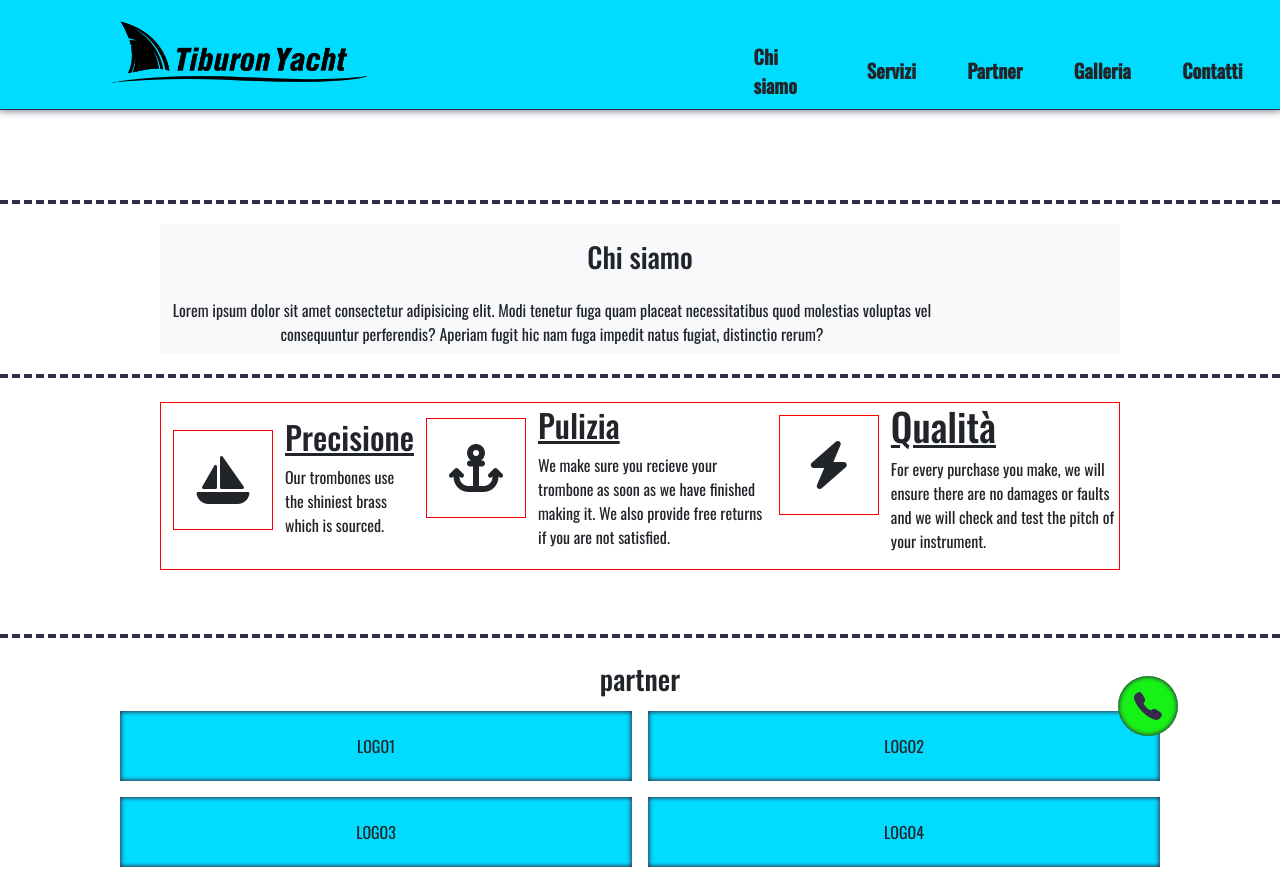
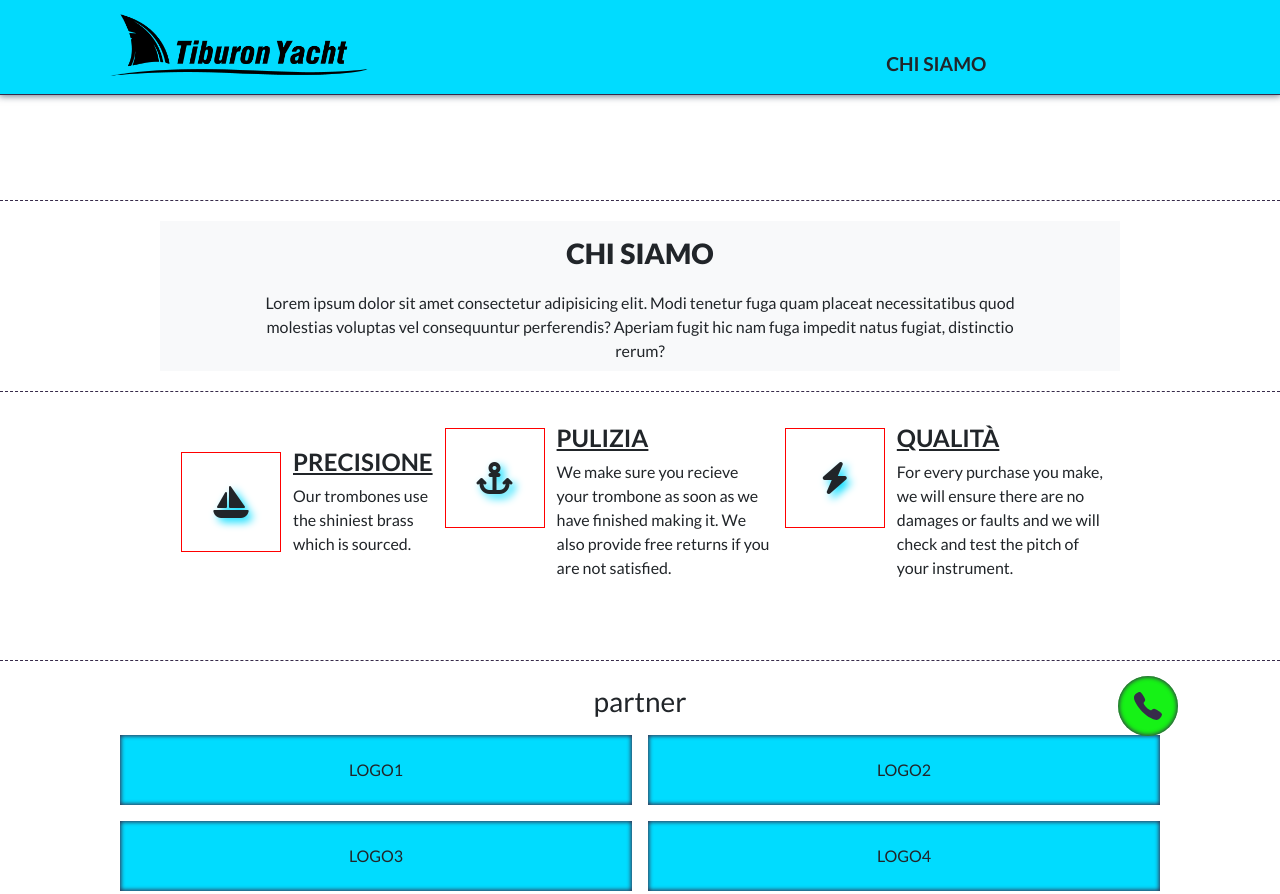
Before and after one commit to albecannoni/tiburonyacht, a plain HTML site: page index.html in a window 1280 px wide. Shown: the top 894 px of the page. Drawn offline with nearby package versions, Linux system fonts and the light colour scheme.

Commit message:
design Update

```diff
--- a/index.html
+++ b/index.html
@@ -11,11 +11,14 @@
   <link href="https://cdn.jsdelivr.net/npm/bootstrap@5.2.1/dist/css/bootstrap.min.css" rel="stylesheet"
     integrity="sha384-iYQeCzEYFbKjA/T2uDLTpkwGzCiq6soy8tYaI1GyVh/UjpbCx/TYkiZhlZB6+fzT" crossorigin="anonymous">
 
-  <!--FONT Oswald-->
+  <!-- FONT Oswald
   <link rel="preconnect" href="https://fonts.googleapis.com">
   <link rel="preconnect" href="https://fonts.gstatic.com" crossorigin>
-  <link href="https://fonts.googleapis.com/css2?family=Oswald:wght@200;300;400;500&display=swap" rel="stylesheet">
-
+  <link href="https://fonts.googleapis.com/css2?family=Oswald:wght@200;300;400;500&display=swap" rel="stylesheet"> -->
+<!--FONT LATO-->
+<link rel="preconnect" href="https://fonts.googleapis.com">
+<link rel="preconnect" href="https://fonts.gstatic.com" crossorigin>
+<link href="https://fonts.googleapis.com/css2?family=Lato:ital,wght@0,100;0,300;0,400;0,700;0,900;1,100;1,300;1,400;1,700;1,900&display=swap" rel="stylesheet">
 <body>
 
   <nav class="navbar navbar-expand-sm bg-light" id="header">
@@ -31,78 +34,90 @@
       <div class="collapse navbar-collapse" id="navbarSupportedContent">
         <ul class="">
           <a href="#Premium" class="nav-link">
-            <li>Chi siamo</li>
+            <li class="semiBold">Chi siamo</li>
           </a>
           <a href="#video" class="nav-link">
-            <li href="">Servizi</li>
+            <li class="semiBold">Servizi</li>
           </a>
           <a href="#pricing" class="nav-link">
-            <li href="">Partner</li>
+            <li class="semiBold">Partner</li>
           </a>
           <a href="#pricing" class="nav-link">
-            <li href="">Galleria</li>
+            <li class="semiBold">Galleria</li>
           </a>
           <a href="#pricing" class="nav-link">
-            <li href="">Contatti</li>
+            <li class="semiBold">Contatti</li>
           </a>
-        </ul>
+        </ul></div>
 
       </div>
     </div>
   </nav>
   <!--BOTTONE CHIAMATA DIRETTA-->
   <div id="telButton" class="ombra">
-    <div class="centraturaFlex"><svg width="50" height="50" fill="currentColor" viewBox="0 0 24 24" xmlns="http://www.w3.org/2000/svg">
-      <path d="M18.327 22.5c-.915 0-2.2-.331-4.125-1.407-2.34-1.312-4.15-2.524-6.478-4.846-2.245-2.243-3.337-3.695-4.865-6.476C1.132 6.63 1.426 4.984 1.755 4.28c.392-.842.97-1.345 1.718-1.844a8.263 8.263 0 0 1 1.343-.712l.13-.057c.231-.105.583-.263 1.028-.094.297.112.562.34.978.75.852.84 2.015 2.71 2.445 3.63.288.619.479 1.028.48 1.486 0 .537-.27.95-.598 1.397l-.182.242c-.356.469-.435.604-.383.846.104.486.884 1.933 2.165 3.212 1.281 1.278 2.686 2.008 3.174 2.112.253.054.39-.027.875-.397.069-.053.14-.107.215-.162.5-.372.894-.635 1.418-.635h.003c.456 0 .847.198 1.493.524.844.426 2.771 1.575 3.616 2.427.412.415.64.679.753.976.169.447.01.797-.094 1.031l-.057.129a8.27 8.27 0 0 1-.716 1.34c-.499.745-1.004 1.322-1.846 1.714a3.16 3.16 0 0 1-1.386.304Z"></path>
+    <div class="centraturaFlex"><svg width="50" height="50" fill="currentColor" viewBox="0 0 24 24"
+        xmlns="http://www.w3.org/2000/svg">
+        <path
+          d="M18.327 22.5c-.915 0-2.2-.331-4.125-1.407-2.34-1.312-4.15-2.524-6.478-4.846-2.245-2.243-3.337-3.695-4.865-6.476C1.132 6.63 1.426 4.984 1.755 4.28c.392-.842.97-1.345 1.718-1.844a8.263 8.263 0 0 1 1.343-.712l.13-.057c.231-.105.583-.263 1.028-.094.297.112.562.34.978.75.852.84 2.015 2.71 2.445 3.63.288.619.479 1.028.48 1.486 0 .537-.27.95-.598 1.397l-.182.242c-.356.469-.435.604-.383.846.104.486.884 1.933 2.165 3.212 1.281 1.278 2.686 2.008 3.174 2.112.253.054.39-.027.875-.397.069-.053.14-.107.215-.162.5-.372.894-.635 1.418-.635h.003c.456 0 .847.198 1.493.524.844.426 2.771 1.575 3.616 2.427.412.415.64.679.753.976.169.447.01.797-.094 1.031l-.057.129a8.27 8.27 0 0 1-.716 1.34c-.499.745-1.004 1.322-1.846 1.714a3.16 3.16 0 0 1-1.386.304Z">
+        </path>
       </svg></div>
 
   </div>
 
   <!--CONTAINER PRINCIPALE-->
-  <main class="w-100">
+  <main class="w-100 ">
 
     <!--CHI SIAMO-->
     <section id="teaser" class="segnaposto centraturaFlex marginTop">
       <div class="h-75 w-75 bg-light centraturFlex">
-        <h3 class="text-center pt-3">Chi siamo</h3>
-        <p class="w-80 h-75 m-2 text-center pt-3">Lorem ipsum dolor sit amet consectetur adipisicing elit. Modi tenetur
+        <h3 class="text-center pt-3 upperText bold">Chi siamo</h3>
+        <div class="centraturaFlex">
+          <p class="w-80 h-75 m-2  pt-1 text-center">Lorem ipsum dolor sit amet consectetur adipisicing elit. Modi
+            tenetur
             fuga quam placeat necessitatibus quod molestias voluptas vel consequuntur perferendis? Aperiam fugit hic nam
             fuga impedit natus fugiat, distinctio rerum?</p>
+        </div>
       </div>
     </section>
 
     <!--PUNTI FORTI AZIENDA-->
-    <section id="focusPoint" class=" grid3">
+    <div class="container-fluid">
+      <section id="focusPoint" class="grid3">
         <div class="grid">
-        <div class="icon centraturaFlex"><i class="fa-sharp fa-3x fa-solid fa-sailboat"></i></div>
-        <div id="" class="">
-          <span class="evidenziato">
-            <h2>Precisione</h2>
+          <div class="icon centraturaFlex"><i class="fa-sharp fa-2x fa-solid fa-sailboat"></i></div>
+          <div id="" class="pt-2 ">
+            <span class="evidenziato ">
+              <h4 class="upperText semiBold">Precisione</h4>
             </span>
             <p>Our trombones use the shiniest brass which is sourced.</p>
           </div>
         </div>
+
         <div class="grid">
-        <div class="icon"><i class="fa-sharp fa-3x fa-solid fa-anchor"></i></div>
-        <div class="">
-          <span class="evidenziato">
-            <h2>Pulizia</h2>
+          <div class="icon"><i class="fa-sharp fa-2x fa-solid fa-anchor"></i></div>
+          <div class=" pt-2">
+            <span class="evidenziato bold">
+              <h4 class="upperText semiBold">Pulizia</h4>
             </span>
-          <p>We make sure you recieve your trombone as soon as we have finished making it. We also provide free returns
+            <p>We make sure you recieve your trombone as soon as we have finished making it. We also provide free
+              returns
               if you are not satisfied. </p>
           </div>
         </div>
         <div class="grid">
           <div class="icon">
-          <i class="fa-sharp fa-3x fa-solid fa-bolt"></i>
+            <i class="fa-sharp fa-2x fa-solid fa-bolt"></i>
           </div>
-        <div class="">
-          <h2><span class="evidenziato">Qualità</span></h2>
+          <div class="pt-2">
+            <span class="evidenziato">
+              <h4 class="upperText semiBold">Qualità</h4>
+            </span>
             <p>For every purchase you make, we will ensure there are no damages or faults and we will check and test the
               pitch of your instrument.</p>
           </div>
         </div>
       </section>
+    </div>
 
     <!--Partner-->
     <section id="partner" class="marginTop segnaposto w-100">
@@ -123,20 +138,25 @@
           <div id="carouselExampleControls" class="carousel slide" data-bs-ride="carousel">
             <div class="carousel-inner">
               <div class="carousel-item active">
-                <img src="https://doodleipsum.com/700/flat?bg=8cafce&i=6e4195d35692e33a35c0967106748b23" class="d-block w-100" alt="...">
+                <img src="https://doodleipsum.com/700/flat?bg=8cafce&i=6e4195d35692e33a35c0967106748b23"
+                  class="d-block w-100" alt="...">
               </div>
               <div class="carousel-item">
-                <img src="https://doodleipsum.com/700?bg=8cafce&i=611d48fdd4b608275e68c4b916526c90" class="d-block w-100" alt="...">
+                <img src="https://doodleipsum.com/700?bg=8cafce&i=611d48fdd4b608275e68c4b916526c90"
+                  class="d-block w-100" alt="...">
               </div>
               <div class="carousel-item">
-                <img src="https://doodleipsum.com/700?bg=8cafce&i=309b198fb7a7031333cf6915cd075c1b" class="d-block w-100" alt="...">
+                <img src="https://doodleipsum.com/700?bg=8cafce&i=309b198fb7a7031333cf6915cd075c1b"
+                  class="d-block w-100" alt="...">
               </div>
             </div>
-            <button class="carousel-control-prev" type="button" data-bs-target="#carouselExampleControls" data-bs-slide="prev">
+            <button class="carousel-control-prev" type="button" data-bs-target="#carouselExampleControls"
+              data-bs-slide="prev">
               <span class="carousel-control-prev-icon" aria-hidden="true"></span>
               <span class="visually-hidden">Previous</span>
             </button>
-            <button class="carousel-control-next" type="button" data-bs-target="#carouselExampleControls" data-bs-slide="next">
+            <button class="carousel-control-next" type="button" data-bs-target="#carouselExampleControls"
+              data-bs-slide="next">
               <span class="carousel-control-next-icon" aria-hidden="true"></span>
               <span class="visually-hidden">Next</span>
             </button>
--- a/styles.css
+++ b/styles.css
@@ -2,7 +2,8 @@
   box-sizing: border-box;
   margin: 0;
   padding: 0;
-  font-family: 'Oswald', sans-serif;
+  /* font-family: 'Oswald', sans-serif; */
+  font-family: 'Lato', sans-serif;
 }
 
 html {
@@ -38,26 +39,6 @@ body {
   box-shadow: 0px 0px 7px 1px rgba(10, 31, 59, 0.6);
 }
 
-#header ul {
-  list-style: none;
-  margin-top: 35px;
-  margin-bottom: 0;
-  width: 100%;
-  display: flex;
-  flex-direction: column;
-  text-align: left;
-}
-
-#header ul li {
-  text-align: left;
-  margin-left: 0px;
-}
-
-#hamburger {
-  background-color: var(--colore2) !important;
-  margin-right: 2.5vw;
-}
-
 #logo {
   width: 25vw;
   height: auto;
@@ -65,6 +46,11 @@ body {
   max-width: 300px;
   min-height: 40px;
   max-height: 80px;
+}
+
+#hamburger {
+  background-color: var(--colore2) !important;
+  margin-right: 2.5vw;
 }
 
 #header-img {
@@ -79,21 +65,39 @@ a {
   color: var(--colore4);
 }
 
+#header ul {
+  list-style: none;
+  margin-top: 0;
+  margin-bottom: 0;
+  width: 100%;
+  display: flex;
+  flex-direction: column;
+  padding-left: 0 !important;
+  padding-right: 0 !important;
+  margin-right: 0 !important;
+}
+
+#header ul li {
+  text-align: right;
+  margin-left: 0px;
+  margin-right: 0px !important;
+  padding-right: 2.5vw;
+  width: 100%;
+}
+
 .nav-link {
-  width: auto;
+  /* width: 30vw !important; */
   text-align: center;
+  text-transform: uppercase;
   height: 100%;
-  display: flex;
   align-items: center;
   justify-content: center;
   font-weight: 700;
-  text-decoration: none;
-  margin: auto 2vw auto 2vw;
   font-size: 1.2em;
+  width: 33vw;
 }
 
 /*MAIN*/
-
 main {
   position: absolute;
   top: 8vh;
@@ -102,10 +106,6 @@ main {
 
 main {
   position: relative;
-}
-
-.callTo {
-  padding-bottom: 200px;
 }
 
 form {
@@ -127,7 +127,7 @@ form input {
 #focusPoint {
   max-width: 85vw;
   min-width: 260px;
-  border: RED 1px solid;
+  margin: 0 auto;
 }
 
 .icon {
@@ -138,11 +138,16 @@ form input {
   justify-content: center;
   align-items: center;
   border: RED 1px solid;
+
+}
+i{
+  filter: drop-shadow( 4px 4px 4px var(--colore1));
 }
 
 .icon div i {
   color: var(--colore2);
   margin: 0 auto;
+
 }
 
 /*PARTNER*/
@@ -254,18 +259,37 @@ footer {
 }
 
 /*GENERICS*/
+
+.resetBootstrap{
+box-sizing: border-box;
+margin: 0 !important;
+padding: 0 !important;
+}
 .centraturaFlex {
   display: flex;
   justify-content: center;
   align-items: center;
 }
+ .upperText{
+text-transform: uppercase;
+ }
 
 .segnaposto {
   height: auto;
   width: 100%;
-  border-bottom: 4px var(--colore4) dashed;
-  border-top: 4px var(--colore4) dashed;
+  border-bottom: 1px var(--colore4) dashed;
+  border-top: 1px var(--colore4) dashed;
   padding: 20px 0;
+}
+
+.selfAlign{
+display: flex;  align-self: center;
+}
+
+.rightAlign{
+  display: flex;
+  justify-content: end;
+  align-items: end;
 }
 
 .ombra {
@@ -300,6 +324,9 @@ footer {
 }
 
 .bold {
+  font-weight: 800;
+}
+.semiBold {
   font-weight: 700;
 }
 
@@ -310,8 +337,7 @@ footer {
   padding: 7.5px;
 
 }
-
-li:hover {
+.nav-link:hover {
   background-color: var(--colore2);
   border-radius: 4px;
   transition: 200ms;
```
Lines whose indentation alone changed are shown as unchanged.
